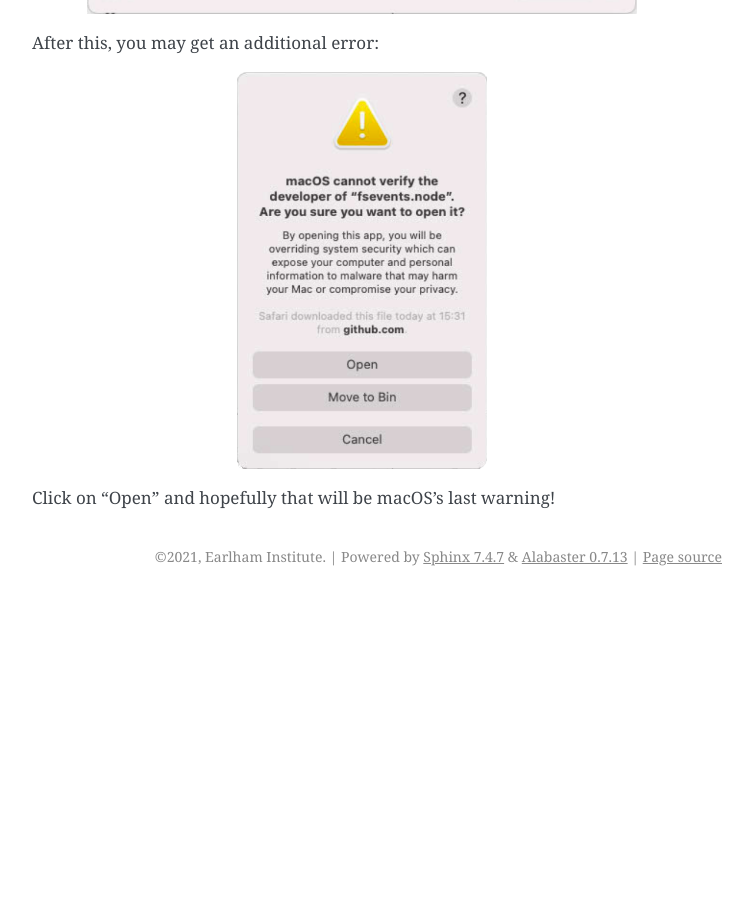
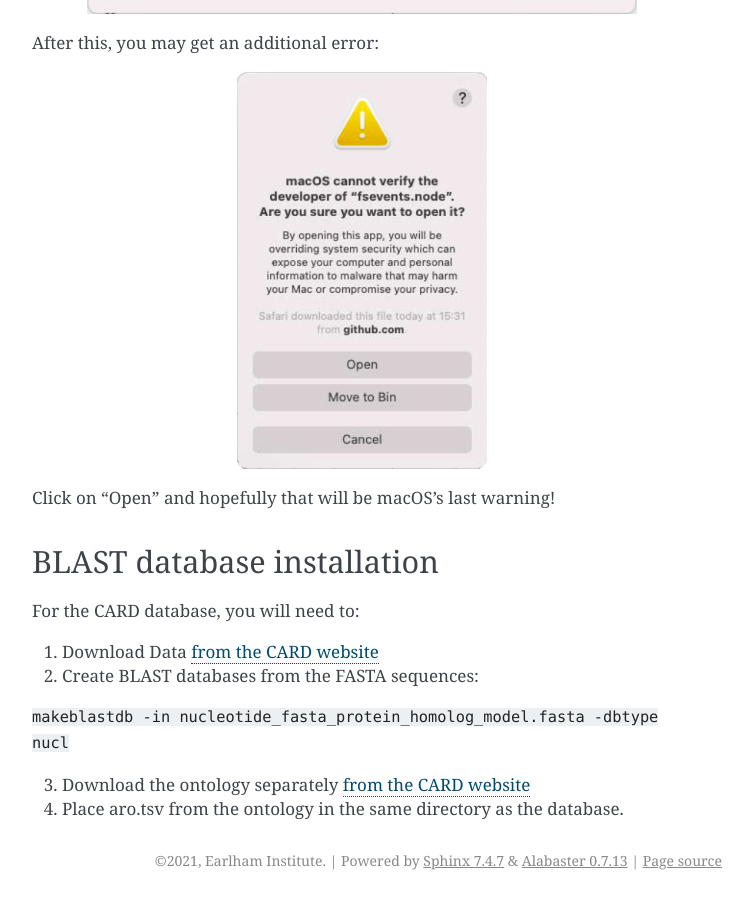
Before and after one commit to richardmleggett/MARTi, a Sphinx documentation site: the page built from docs/source/installation.rst, in a window 1280 px wide and 900 px high, scrolled down 2653 px. Shown: the whole window, without its empty margins (388-1141 px from the left). Built offline with Sphinx 7.4.7, drawn with Linux system fonts in a browser that asks for light colours; formulas are drawn with MathJax 3; before the commit the page ends 3249 px from its top, so only the background shows below that; some of the changed text lies outside the part shown.

Commit message:
Updated docs

```diff
--- a/docs/source/index.rst
+++ b/docs/source/index.rst
@@ -6,6 +6,7 @@ MARTi - Metagenomic Analysis in Real Time
 
    intro
    installation
+   cmdline
    running
    configfiles
    issues
--- a/docs/source/installation.rst
+++ b/docs/source/installation.rst
@@ -90,3 +90,16 @@ After this, you may get an additional error:
   :align: center
 
 Click on "Open" and hopefully that will be macOS's last warning!
+
+BLAST database installation
+---------------------------
+
+For the CARD database, you will need to:
+
+1. Download Data `from  the CARD website <https://card.mcmaster.ca/download>`_
+2. Create BLAST databases from the FASTA sequences:
+
+``makeblastdb -in nucleotide_fasta_protein_homolog_model.fasta -dbtype nucl``
+
+3. Download the ontology separately `from  the CARD website <https://card.mcmaster.ca/download>`_
+4. Place aro.tsv from the ontology in the same directory as the database.
--- a/docs/source/running.rst
+++ b/docs/source/running.rst
@@ -33,6 +33,8 @@ Initiating analyses in the HPC configuration
 
 In an HPC configuration, analyses can not be initiated through the MARTi GUI, but have to be initiated from the command line when logged into the HPC. This is because many HPC implementations do not permit users to easily install software which has the necessary access to perform this.
 
+See :ref:`cmdline`.
+
 rsync'ing or mapping?
 ---------------------
 
```
Also changed, not shown: docs/source/cmdline.rst (added, +35 -0 lines), 2 other files.
